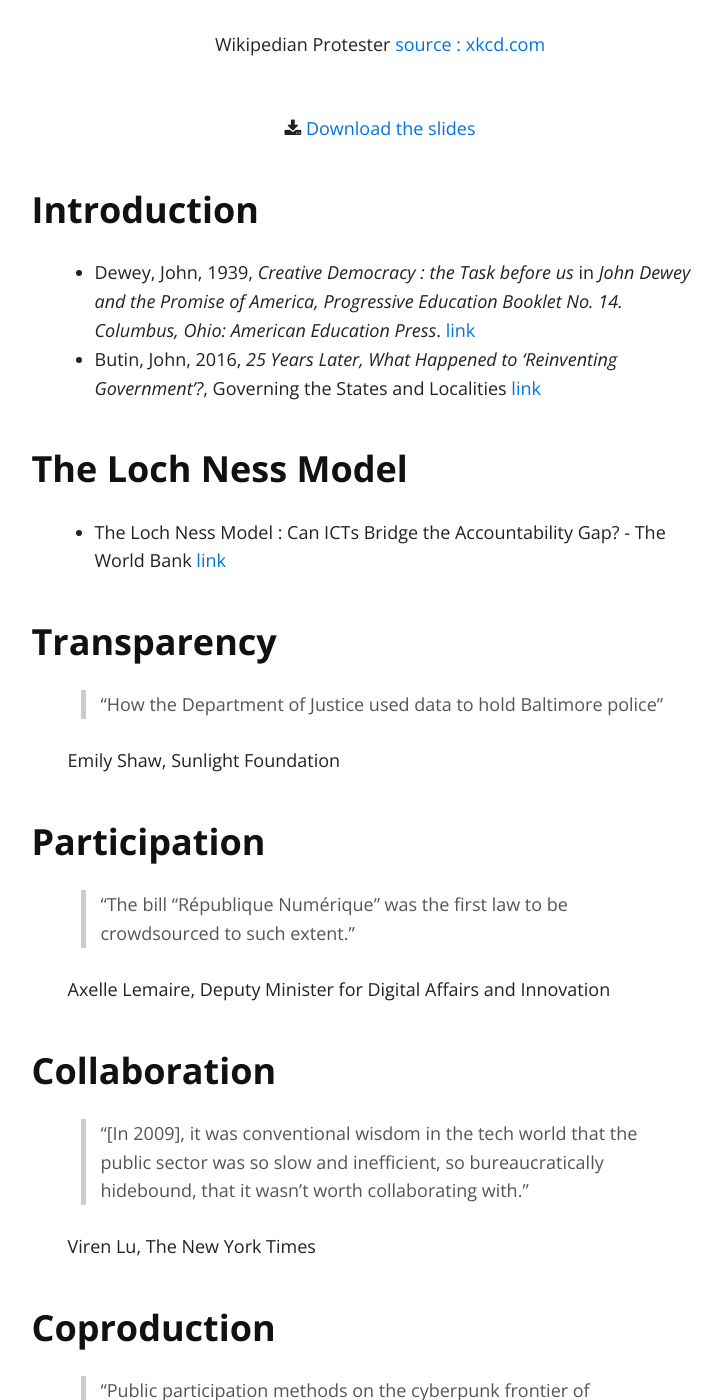
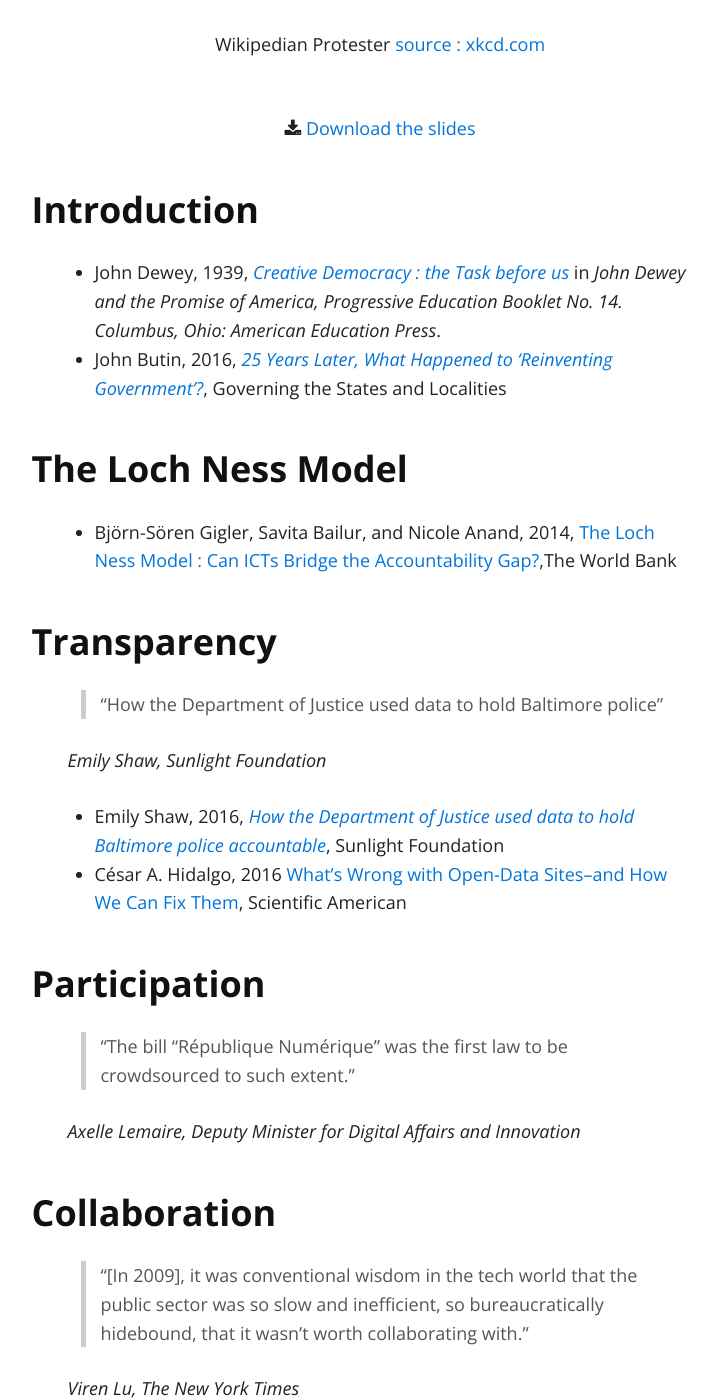
Before and after one commit to PLrolle/digitalmediasociety, a Jekyll site: the page built from session2.md, in a window 1280 px wide and 1400 px high, scrolled down 964 px. Shown: the whole window, without its empty margins (260-982 px from the left). Built offline with Jekyll 4.4.1, drawn with Linux system fonts in a browser that asks for light colours; nearby versions of some CDN libraries; our own code applies the rules of GitHub Pages for plain Markdown files.

Commit message:
Content update

```diff
--- a/session2.md
+++ b/session2.md
@@ -13,37 +13,39 @@ layout: default
 
 ### Introduction
 
-- Dewey, John, 1939, _Creative Democracy : the Task before us_ in _John Dewey and the Promise of America, Progressive Education Booklet No. 14. Columbus, Ohio: American Education Press_. [link](http://pages.uoregon.edu/koopman/courses_readings/dewey/dewey_creative_democracy.pdf)
-- Butin, John, 2016, *25 Years Later, What Happened to 'Reinventing Government'?*, Governing the States and Localities [link](http://www.governing.com/topics/mgmt/gov-reinventing-government-book.html)
+- John Dewey, 1939, [_Creative Democracy : the Task before us_](http://pages.uoregon.edu/koopman/courses_readings/dewey/dewey_creative_democracy.pdf) in _John Dewey and the Promise of America, Progressive Education Booklet No. 14. Columbus, Ohio: American Education Press_.
+- John Butin, 2016, [*25 Years Later, What Happened to 'Reinventing Government'?*](http://www.governing.com/topics/mgmt/gov-reinventing-government-book.html), Governing the States and Localities
 
 
 ### The Loch Ness Model
 
-- The Loch Ness Model : Can ICTs Bridge the Accountability Gap? - The World Bank [link](https://openknowledge.worldbank.org/bitstream/handle/10986/20113/901750WP0Box385308B00PUBLIC00loch0ness.pdf?sequence=1&isAllowed=y)
+- Björn-Sören Gigler, Savita Bailur, and Nicole Anand, 2014, [The Loch Ness Model : Can ICTs Bridge the Accountability Gap?](https://openknowledge.worldbank.org/bitstream/handle/10986/20113/901750WP0Box385308B00PUBLIC00loch0ness.pdf?sequence=1&isAllowed=y),The World Bank
 
 
 ### Transparency
 > "How the Department of Justice used data to hold Baltimore police"
 
-Emily Shaw, Sunlight Foundation
+*Emily Shaw, Sunlight Foundation*
 
+- Emily Shaw, 2016, [*How the Department of Justice used data to hold Baltimore police accountable*](https://sunlightfoundation.com/2016/08/17/how-the-doj-used-data-to-hold-baltimore-police-accountable/), Sunlight Foundation
+-  César A. Hidalgo, 2016 [What's Wrong with Open-Data Sites--and How We Can Fix Them](http://blogs.scientificamerican.com/guest-blog/what-s-wrong-with-open-data-sites-and-how-we-can-fix-them/), Scientific American
 
 ### Participation
 >“The bill “République Numérique” was the first law to be crowdsourced to such extent.”
 
-Axelle Lemaire, Deputy Minister for Digital Affairs and Innovation
+_Axelle Lemaire, Deputy Minister for Digital Affairs and Innovation_
 
 
 ### Collaboration
 >“[In 2009], it was conventional wisdom in the tech world that the public sector was so slow and inefficient, so bureaucratically hidebound, that it wasn’t worth collaborating with.”
 
-Viren Lu, The New York Times
+_Viren Lu, The New York Times_
 
 
 ### Coproduction
 >“Public participation methods on the cyberpunk frontier of democracy”
 
-Liz Barry, Civic Hall
+_Liz Barry, Civic Hall_
 
 
 ### Workshop : Introduction to collaborative writing
```
